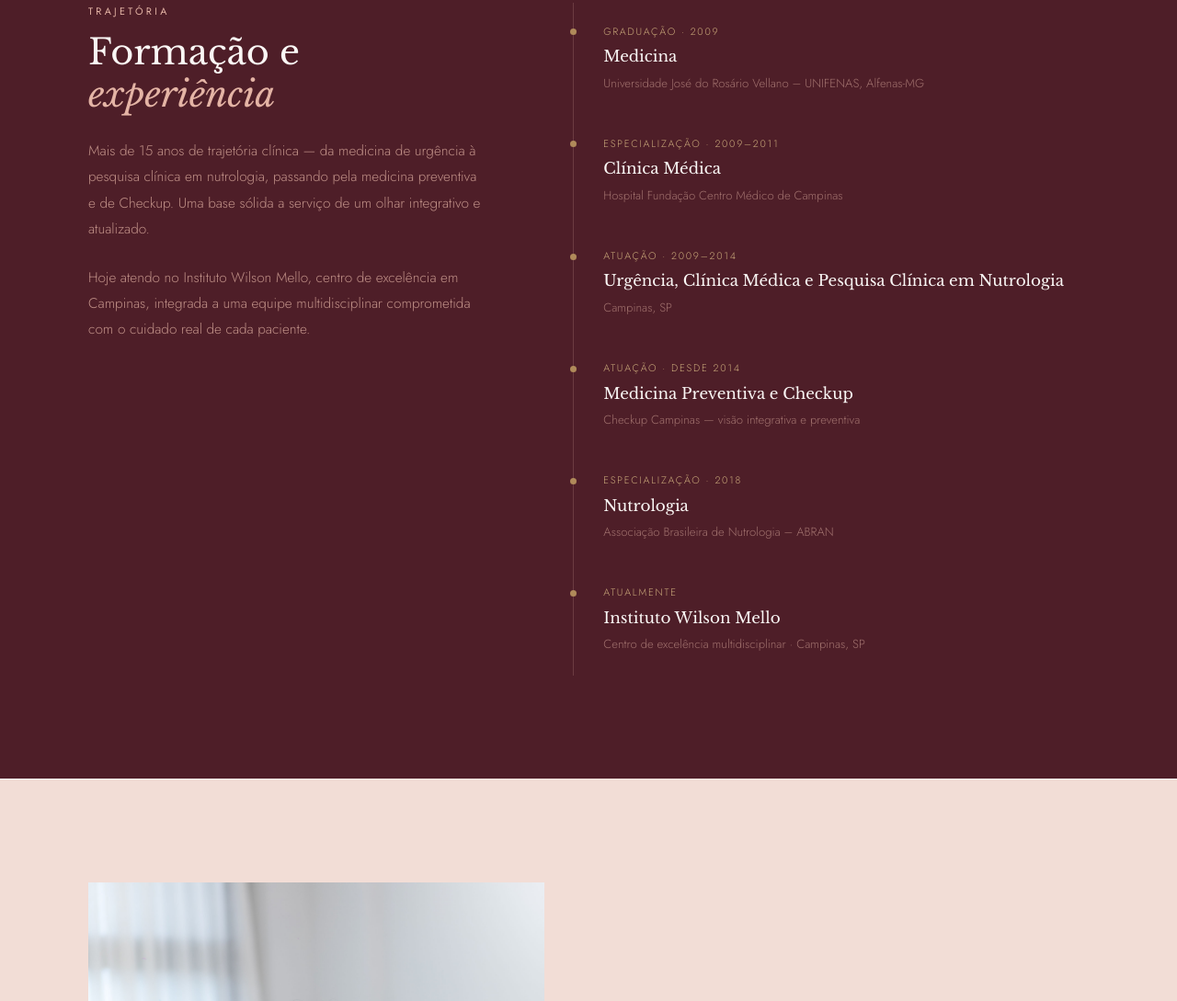
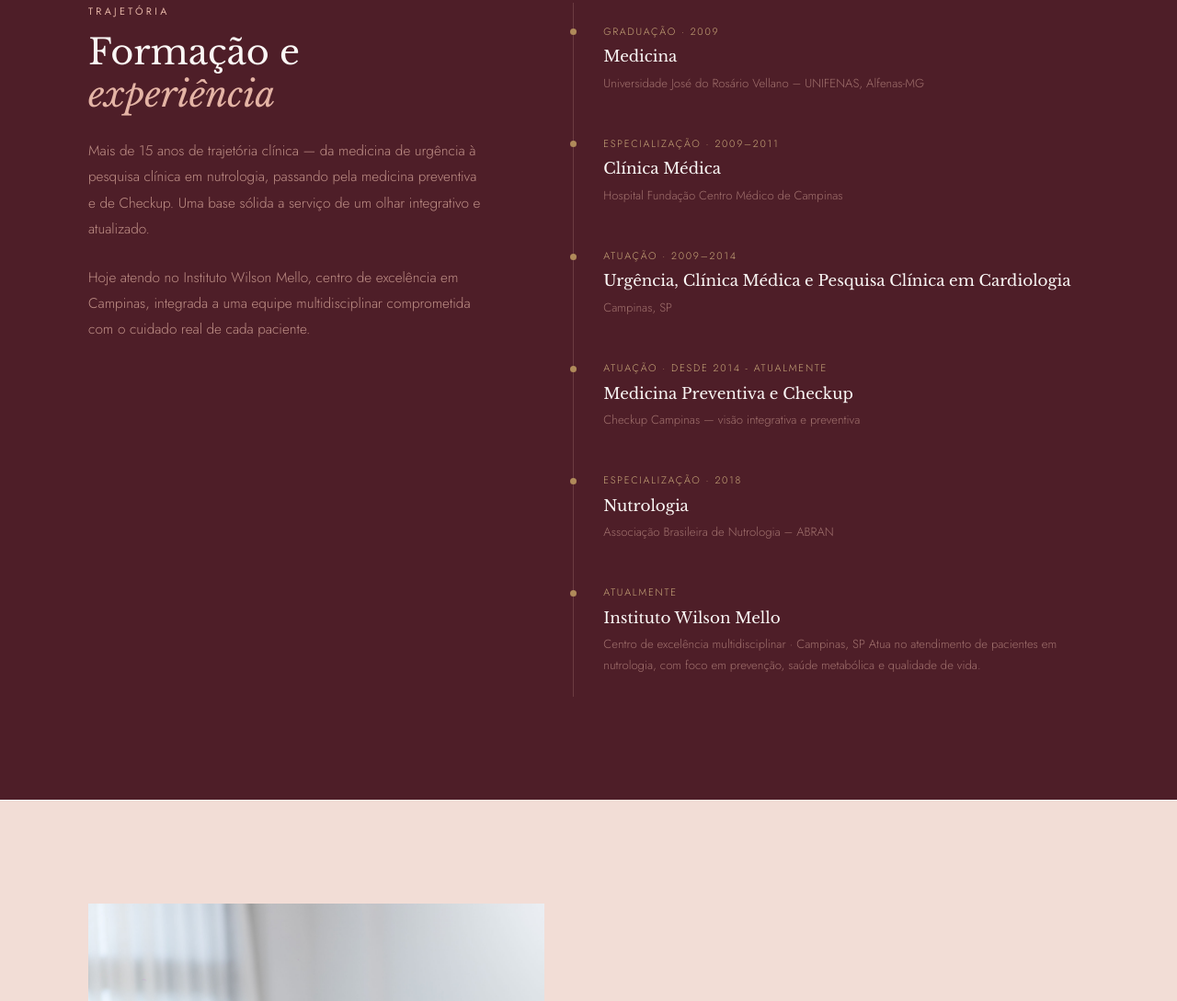
Before and after one commit to drarobertabarros/drarobertabarros, a plain HTML site: page index.html in a window 1280 px wide. Shown: the part 3779-4868 px from the top of the page at 92% size. Drawn offline with nearby package versions, Linux system fonts and the light colour scheme.

Commit message:
Update index.html

```diff
--- a/index.html
+++ b/index.html
@@ -209,10 +209,10 @@
       <ul class="timeline">
         <li><p class="timeline-year">Graduação · 2009</p><p class="timeline-title">Medicina</p><p class="timeline-inst">Universidade José do Rosário Vellano – UNIFENAS, Alfenas-MG</p></li>
         <li><p class="timeline-year">Especialização · 2009–2011</p><p class="timeline-title">Clínica Médica</p><p class="timeline-inst">Hospital Fundação Centro Médico de Campinas</p></li>
-        <li><p class="timeline-year">Atuação · 2009–2014</p><p class="timeline-title">Urgência, Clínica Médica e Pesquisa Clínica em Nutrologia</p><p class="timeline-inst">Campinas, SP</p></li>
-        <li><p class="timeline-year">Atuação · desde 2014</p><p class="timeline-title">Medicina Preventiva e Checkup</p><p class="timeline-inst">Checkup Campinas — visão integrativa e preventiva</p></li>
+        <li><p class="timeline-year">Atuação · 2009–2014</p><p class="timeline-title">Urgência, Clínica Médica e Pesquisa Clínica em Cardiologia </p><p class="timeline-inst">Campinas, SP</p></li>
+        <li><p class="timeline-year">Atuação · desde 2014 - Atualmente </p><p class="timeline-title">Medicina Preventiva e Checkup</p><p class="timeline-inst">Checkup Campinas — visão integrativa e preventiva</p></li>
         <li><p class="timeline-year">Especialização · 2018</p><p class="timeline-title">Nutrologia</p><p class="timeline-inst">Associação Brasileira de Nutrologia – ABRAN</p></li>
-        <li><p class="timeline-year">Atualmente</p><p class="timeline-title">Instituto Wilson Mello</p><p class="timeline-inst">Centro de excelência multidisciplinar · Campinas, SP</p></li>
+        <li><p class="timeline-year">Atualmente</p><p class="timeline-title">Instituto Wilson Mello</p><p class="timeline-inst">Centro de excelência multidisciplinar · Campinas, SP Atua no atendimento de pacientes em nutrologia, com foco em prevenção, saúde metabólica e qualidade de vida. </p></li>
       </ul>
     </div>
   </div>
```
